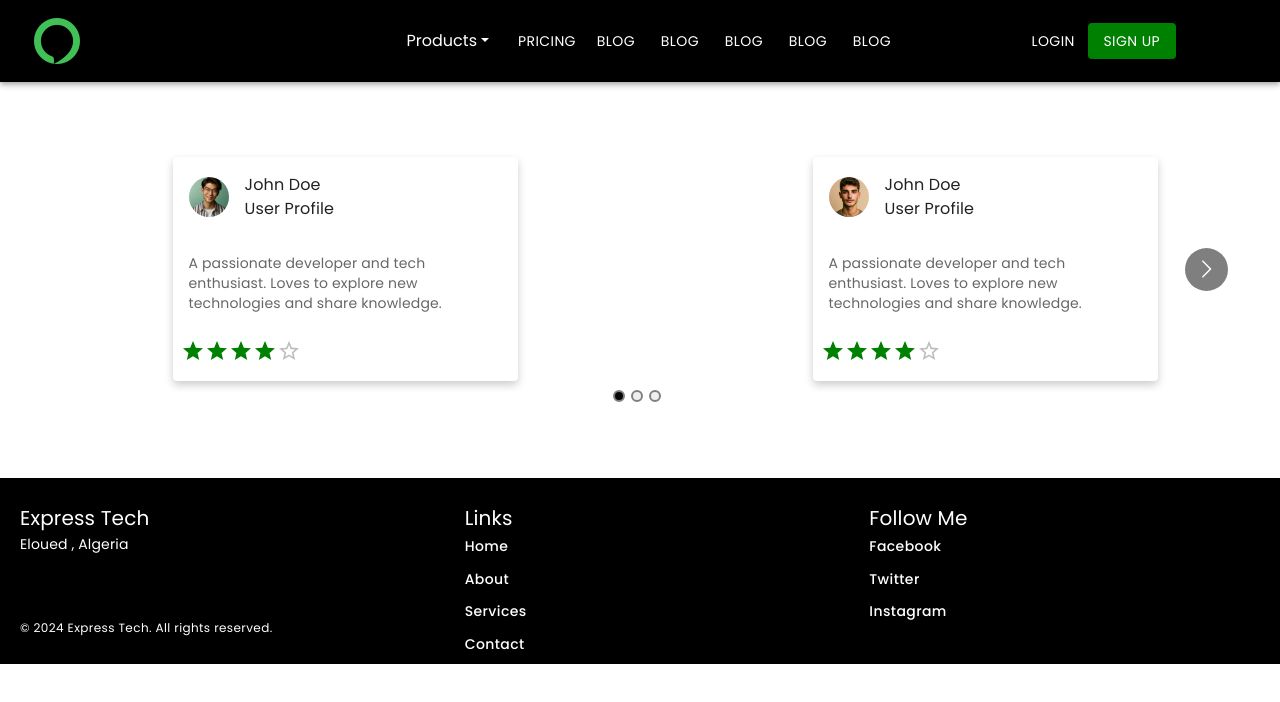
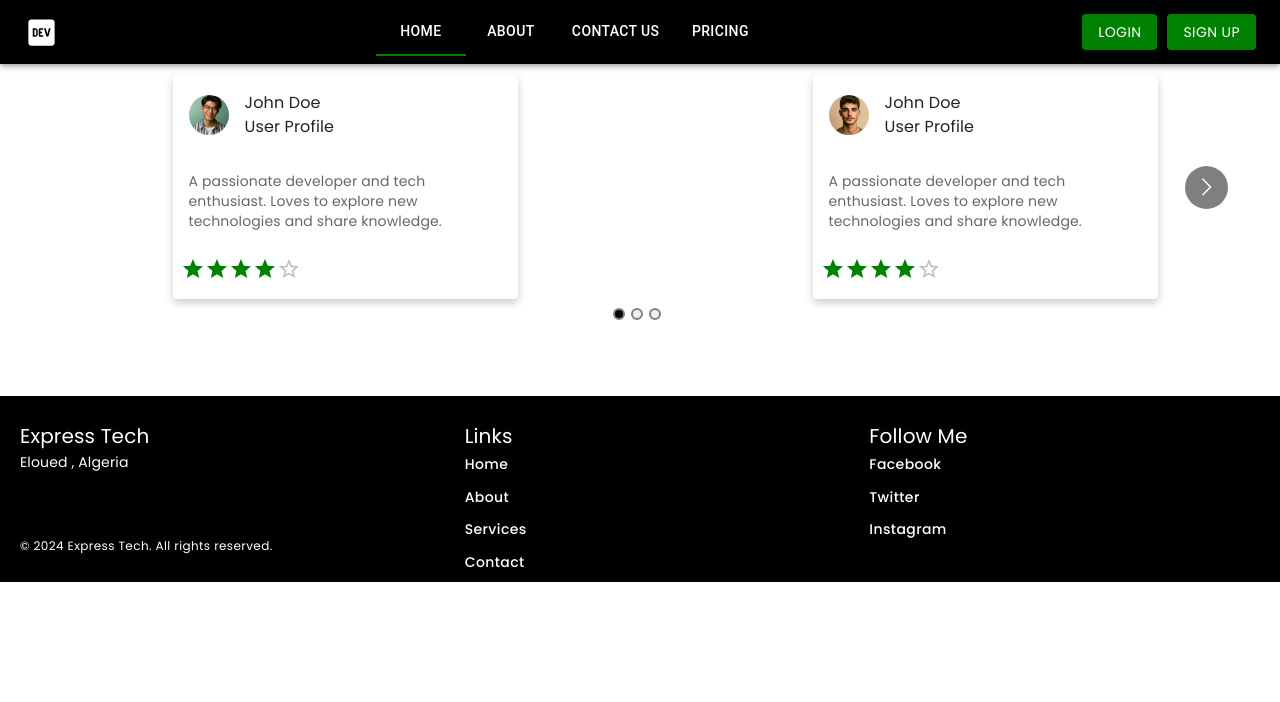
Before and after one commit to AkramMahmoudi/LandingPage_React, a React (Create React App) app: page / in a window 1280 px wide. Shown: the top 702 px of the page. Built offline with nearby package versions, Linux system fonts and the light colour scheme; a web font is replaced by a local one.

Commit message:
Make header responsive

```diff
--- a/package.json
+++ b/package.json
@@ -16,6 +16,7 @@
     "react-dom": "^18.3.1",
     "react-multi-carousel": "^2.8.5",
     "react-scripts": "5.0.1",
+    "uuid": "^11.0.3",
     "web-vitals": "^2.1.4"
   },
   "scripts": {
--- /dev/null
+++ b/src/components/DrawerComp.jsx
@@ -0,0 +1,46 @@
+import React, { useState } from "react";
+import MenuIcon from "@mui/icons-material/Menu";
+import { v4 as uuidv4 } from "uuid";
+import {
+  Drawer,
+  List,
+  ListItemButton,
+  ListItemText,
+  ListItemIcon,
+  IconButton,
+} from "@mui/material";
+const DrawerComp = ({ headerItem }) => {
+  const [openDrawer, setOpenDrawer] = useState(false);
+  //   console.log(uuidv4());
+  return (
+    <>
+      <Drawer
+        open={openDrawer}
+        onClose={() => {
+          setOpenDrawer(false);
+        }}
+      >
+        <List>
+          {headerItem.map((e, index) => {
+            return (
+              <ListItemButton key={uuidv4()}>
+                <ListItemIcon>
+                  <ListItemText>{e}</ListItemText>
+                </ListItemIcon>
+              </ListItemButton>
+            );
+          })}
+        </List>
+      </Drawer>
+      <IconButton
+        onClick={() => {
+          setOpenDrawer(!openDrawer);
+        }}
+        sx={{ color: "green", mr: "Auto" }}
+      >
+        <MenuIcon></MenuIcon>
+      </IconButton>
+    </>
+  );
+};
+export default DrawerComp;
--- /dev/null
+++ b/src/components/Header1.jsx
@@ -0,0 +1,85 @@
+import {
+  AppBar,
+  Button,
+  Tab,
+  Tabs,
+  Toolbar,
+  useMediaQuery,
+  useTheme,
+} from "@mui/material";
+import React, { useState } from "react";
+import LogoDevIcon from "@mui/icons-material/LogoDev";
+import DrawerComp from "./DrawerComp";
+const Headeritem = ["Home", "About", "Contact Us", "Pricing"];
+const Header1 = () => {
+  const [value, setvalue] = useState(0);
+  const theme = useTheme();
+  // console.log(theme);
+  const isMatch = useMediaQuery(theme.breakpoints.down("md"));
+  console.log(isMatch);
+
+  return (
+    <>
+      <AppBar sx={{ bgcolor: "black" }}>
+        <Toolbar>
+          <LogoDevIcon fontSize="large"></LogoDevIcon>
+          {isMatch ? (
+            <DrawerComp headerItem={Headeritem}></DrawerComp>
+          ) : (
+            <Tabs
+              textColor="white"
+              value={value}
+              indicatorColor="primary"
+              sx={{
+                ml: "Auto",
+                "& .MuiTabs-indicator": {
+                  backgroundColor: "green", // Set the indicator color to red
+                },
+                Family: "Poppins",
+                fontWeight: 400,
+                fontStyle: "normal",
+              }}
+              onChange={(e, value) => {
+                setvalue(value);
+                console.log(value);
+              }}
+            >
+              {Headeritem.map((e, index) => {
+                return <Tab key={e} value={index} label={e} />;
+              })}
+            </Tabs>
+          )}
+
+          <Button
+            sx={{
+              bgcolor: "green",
+              color: "white",
+              fontFamily: "Poppins",
+              fontWeight: 400,
+              fontStyle: "normal",
+              marginLeft: "Auto",
+            }}
+            variant="contained"
+          >
+            Login
+          </Button>
+          <Button
+            sx={{
+              bgcolor: "green",
+              color: "white",
+              fontFamily: "Poppins",
+              fontWeight: 400,
+              fontStyle: "normal",
+              marginLeft: "10px",
+              whiteSpace: "nowrap",
+            }}
+            variant="contained"
+          >
+            Sign Up
+          </Button>
+        </Toolbar>
+      </AppBar>
+    </>
+  );
+};
+export default Header1;
--- a/src/components/LandingPage.jsx
+++ b/src/components/LandingPage.jsx
@@ -2,7 +2,7 @@ import React from "react";
 import ProfileCard from "./ProfileCard";
 import Carousel from "react-multi-carousel";
 import "react-multi-carousel/lib/styles.css";
-import Header from "./Header";
+import Header1 from "./Header1";
 import Footer from "./Footer";
 
 const responsive = {
@@ -34,7 +34,7 @@ function LandingPage() {
 
   return (
     <div>
-      <Header></Header>
+      <Header1></Header1>
 
       <Carousel
         responsive={responsive}
```
Also changed, not shown: 1 other file (tests, documents, lock files or other folders).
